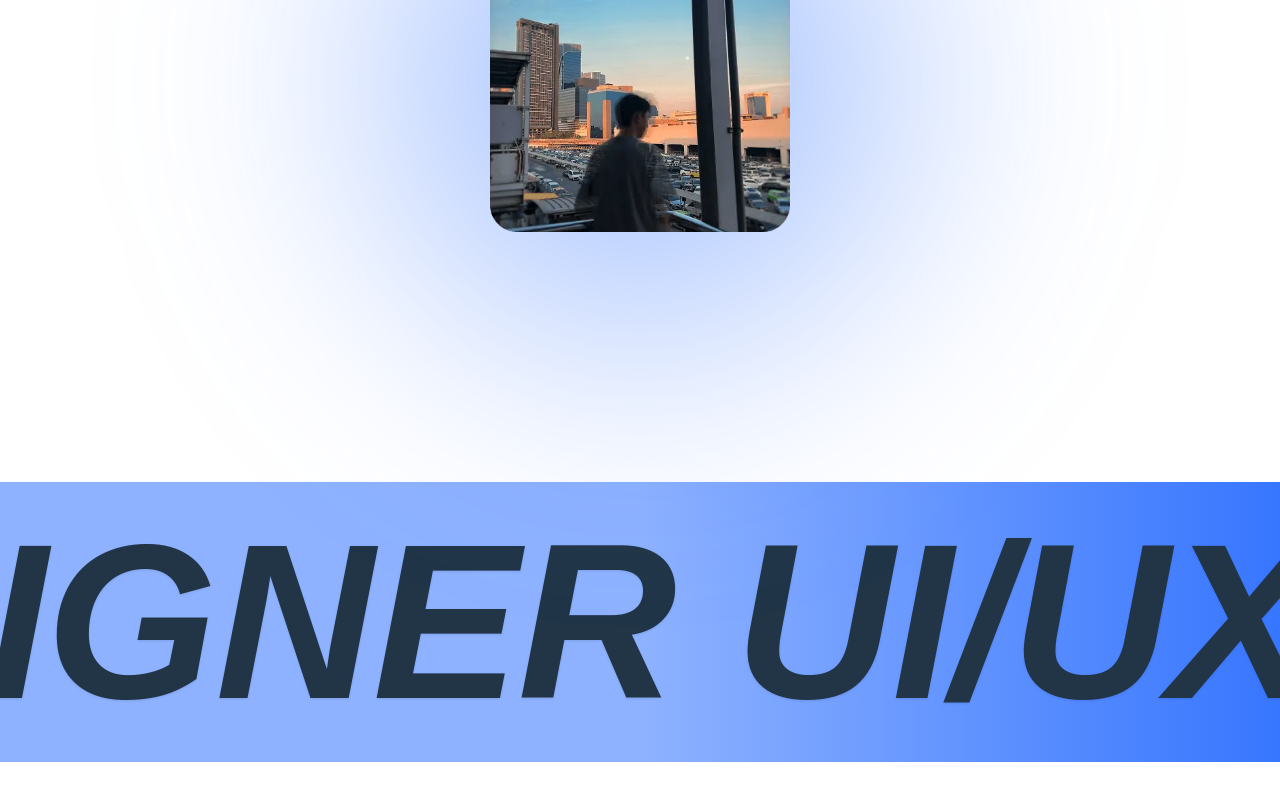
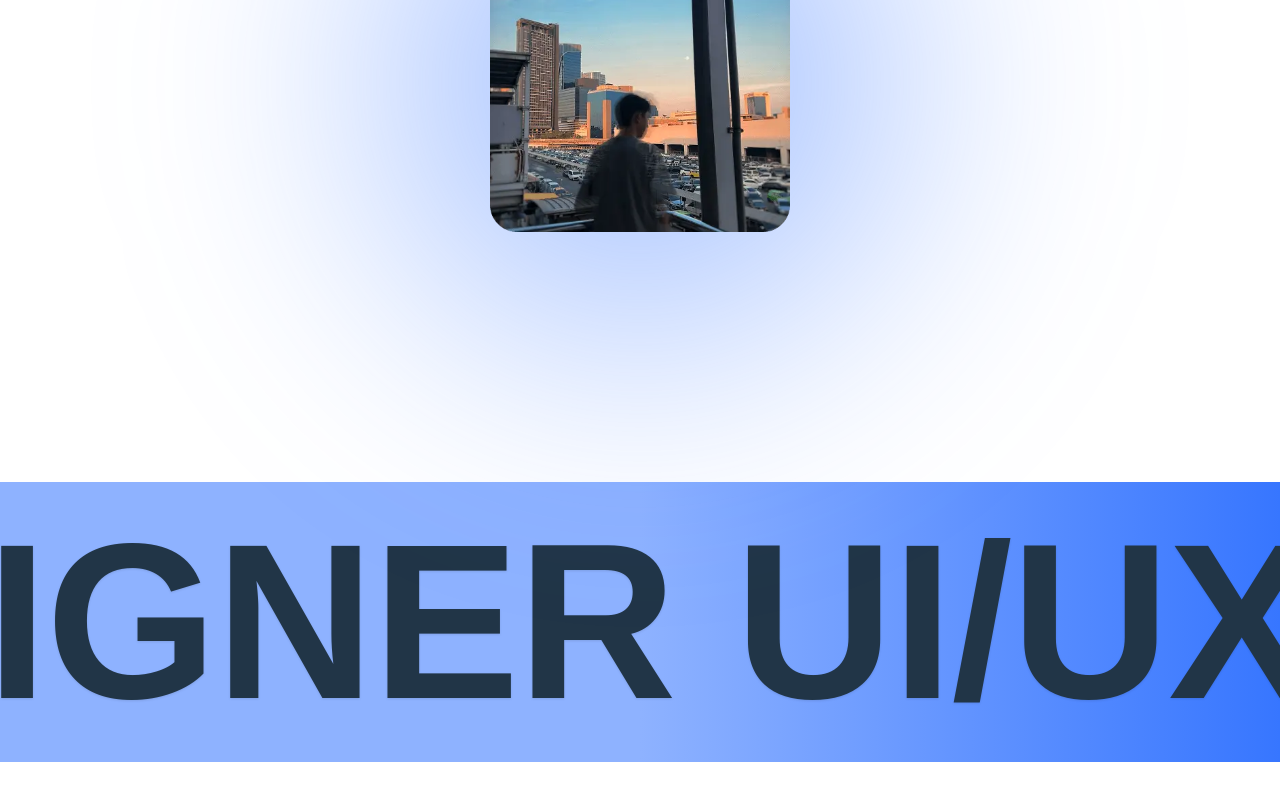
Before and after one commit to JSKUN2/portovin, a React (Vite) app: page / in a window 1280 px wide. Shown: the part 318-1118 px from the top of the page. Built offline with nearby package versions, Linux system fonts and the light colour scheme.

Commit message:
Update top2.jsx

```diff
--- a/src/Top2/top2.jsx
+++ b/src/Top2/top2.jsx
@@ -9,7 +9,7 @@ export default function Top2() {
                 <ScrollVelocity
                     texts={['UI/UX DESIGNER']}
                     velocity={70}
-                    className="custom-scroll-text font-inter font-extrabold italic text-[220px] leading-[100%] tracking-[2%]"
+                    className="custom-scroll-text font-inter font-extrabold text-[220px] leading-[100%] tracking-[2%]"
                 />
             </div>
             <div className="relative w-screen h-screen bg-white flex justify-center items-center flex-col">
@@ -18,7 +18,7 @@ export default function Top2() {
                     enableBlur={true}
                     baseRotation={4}
                     blurStrength={9}
-                    textClassName='text-[clamp(1.6rem,4vw,48px)] leading-[157%] text-center font-[700] w-[80vw] [word-spacing:0.4em] tracking-[12%] mb-10 font-bold'
+                    textClassName='text-[clamp(1.6rem,4vw,48px)] leading-[157%] text-center w-[80vw] [word-spacing:0.4em] tracking-[12%] mb-10 font-bold'
                 >
                     About Me
                 </ScrollReveal>
@@ -27,7 +27,7 @@ export default function Top2() {
                     enableBlur={true}
                     baseRotation={4}
                     blurStrength={9}
-                    textClassName='text-[clamp(1.6rem,4vw,32px)] leading-[157%] text-justify font-normal w-[80vw] [word-spacing:0.4em] tracking-[12%] font-semibold'
+                    textClassName='text-[clamp(1.6rem,4vw,32px)] leading-[157%] text-justify w-[80vw] [word-spacing:0.4em] tracking-[12%] font-semibold'
                 >
                     I’m Glenndovin, I'm a designer with a deep curiosity for UI/UX design.
                     I mainly design using Figma, and I'm self-taught.
```
